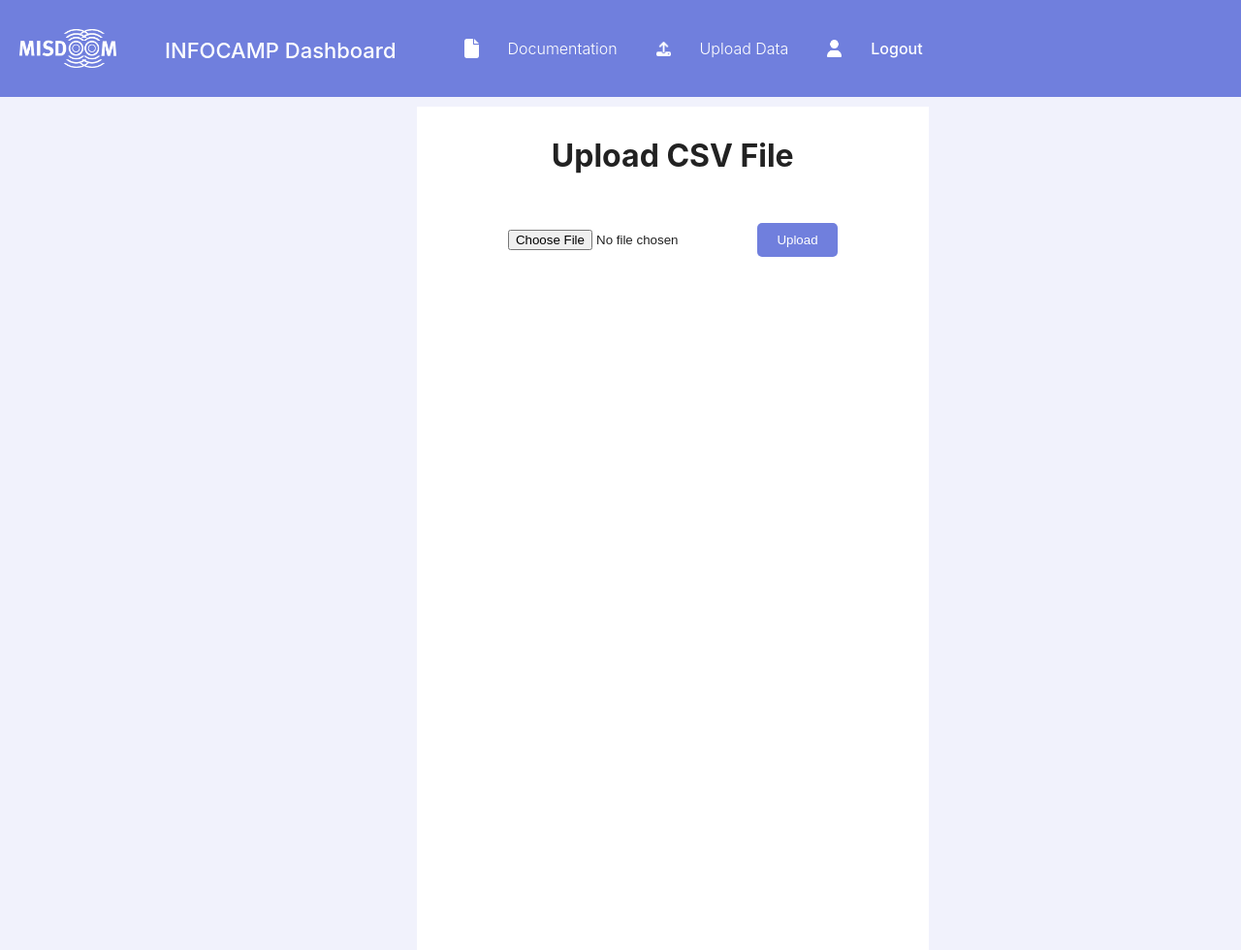
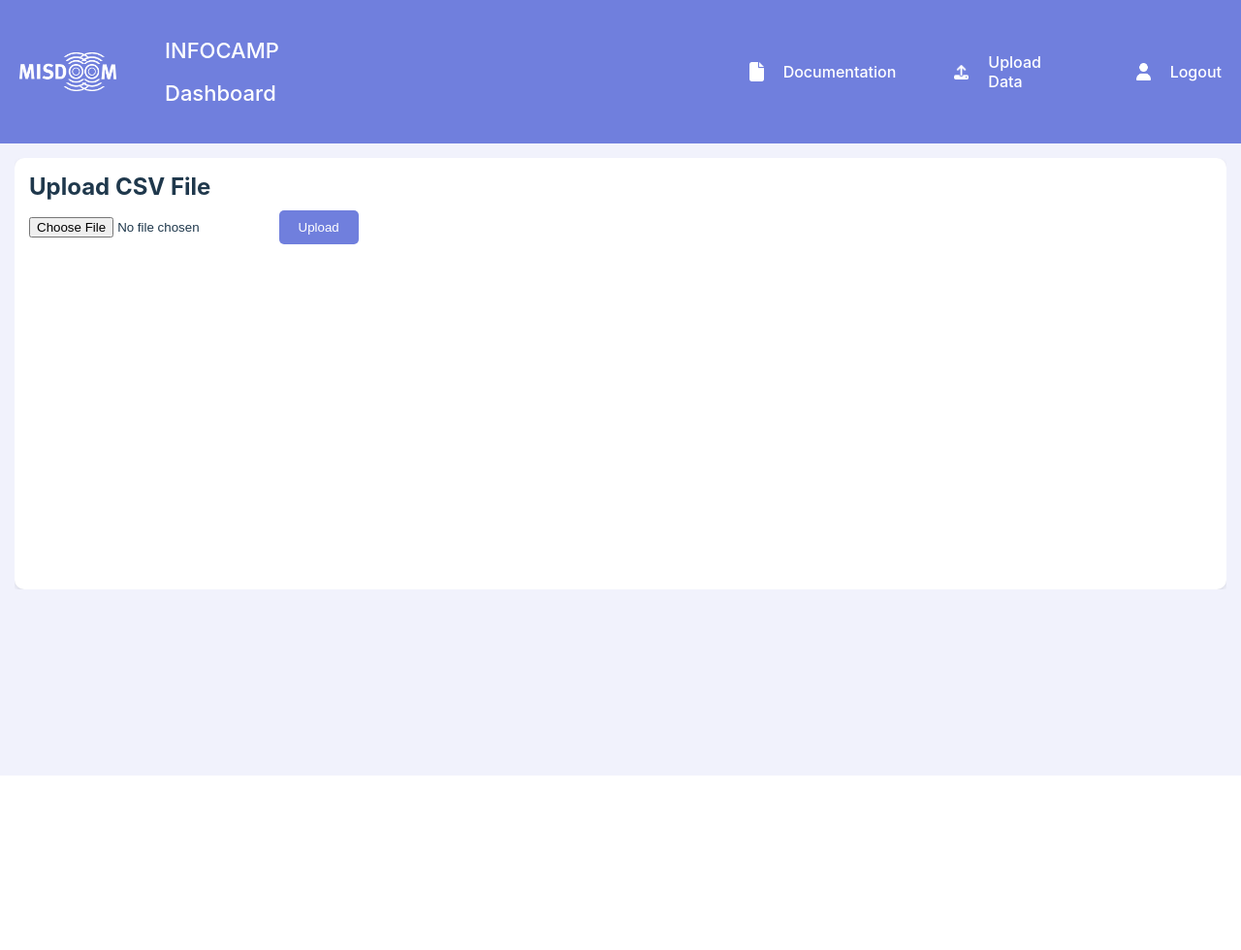
Before and after one commit to infocamp-muenster/infocamp, a Django app: page /upload/ in a window 1280 px wide. Shown: the whole page at 97% size. After the commit the page ends 800 px from the top, so only its background shows below. Run offline with Django 5.2, Linux system fonts and the light colour scheme.

Commit message:
restructured css + color vars

```diff
--- a/Frontend-Static/styles/style.css
+++ b/Frontend-Static/styles/style.css
@@ -1,103 +1,83 @@
-/* HTML Elements CSS*/
+:root {
+    --bg-color:#F1F2FC;
+    --font-color: #1F384C;
+    --bg-blue: #707FDD;
+    --white: #ffffff;
+    --dark-grey: #C4C7DB;
+    --link-hover: #f0f0f0;
+    --ms-yellow: #EAD30C;
+}
 body {
     margin: 0;
     font-family: "Inter", sans-serif;
-    color: #222;
-    background-color: #F1F2FC;
+    color: var(--font-color);
+    background-color: var(--bg-color);
 }
 .main-body {
     display: grid;
     grid-template-columns: repeat(12, [col-start] 1fr);
     grid-auto-rows: minmax(100px, auto);
-    grid-gap: 10px;
+    grid-gap: 15px;
     overflow-y: auto; /* Enable vertical scrolling */
+    margin: 15px 15px 0 15px;
 }
 .header {
-    grid-column: col-start / span 12;
-    grid-row: 1;
-    background-color: #707FDD;
+    background-color: var(--bg-blue);
     margin-left: -20px;
     display: flex;
 }
-.header-settings {
-    grid-column: col-start 12 / span 1;
-    grid-row: 1;
+.header a {
+    text-decoration: none;
+    display: flex;
+}
+.header div {
     margin: 0 20px 0 0;
     display: flex;
     align-items: center;
 }
-.header-upload {
-    grid-column: col-start 10 / span 2;
-    grid-row: 1;
-    display: flex;
-    align-items: center;
-    color: #fff;
-}
-.header-upload a {
+.header div a {
     font-weight: 500;
-    color: #ffffff;
+    color: var(--white);
     text-decoration: none;
 }
-.header-documentation {
-    grid-column: col-start 8 / span 1;
-    grid-row: 1;
-    display: flex;
-    align-items: center;
-    color: #fff;
-}
 .widget {
-    margin: 0 0 5px 0;
     font-family: "Inter",sans-serif;
     background-color: #fff;
     border-radius: 10px;
-    padding: 10px;
+    padding: 5px;
     box-shadow: 0 2px 4px rgba(0, 0, 0, 0.1);
     grid-column: span 6;
     grid-row: span 3;
 }
-
-/* Remaining CSS */
-
-
+.widget-pop-up {
+    grid-column: span 3;
+    background-color: var(--dark-grey);
+}
 .header h1{
-    margin: 30px;
+    margin: 30px 25% 30px 30px;
     font-weight: 500;
     font-size: 22px;
-    color: #ffffff;
+    color: var(--white);
     line-height: 2;
 }
 .header span {
     font-weight: 300;
 }
-.header-settings a {
-    font-weight: 500;
-    color: #ffffff;
-    text-decoration: none;
-}
-.header-documentation a {
-    font-weight: 500;
-    color: #ffffff;
-    text-decoration: none;
-}
-.header-settings-icon {
-    width: 30px;
-    height: 30px;
-    background-color: #fff;
-    border-radius: 30px;
-    margin-right: 10px;
+.widget h2 {
+    margin: 10px 0 10px 10px;
+    color: var(--font-color);
 }
 .widget h3 {
-    font-weight: 300;
-    margin: 20px 0 5px 20px;
+    font-weight: 500;
+    margin: 10px 0 0 10px;
+    color: var(--font-color);
 }
 .widget span {
     font-weight: 300;
-    color: #848484;
-    margin: 0 0 0 20px;
+    color: var(--font-color);
+    margin: 0 0 0 10px;
+    font-size: 14px;
 }
-
-
-/* Sidebar */
 .header img {
     width: 100px;
     object-fit: contain;
@@ -108,30 +88,23 @@ body {
     padding: 10px;
 }
 .import-section a {
-    color: #fff;
+    color: var(--white);
     font-weight: 300;
 }
-.upload_form {
-    grid-column: 5 / span 5;
-    grid-row: 2 / span 8;
-    background-color: #fff;
-    padding: 10px;
-    text-align: center;
-}
-.upload_form h1 {
-    margin-bottom: 50px;
-}
 .upload_form button {
-    background-color: #707FDD;
+    background-color: var(--bg-blue);
     border: none;
     color: #fff;
     padding: 10px 20px;
     border-radius: 5px;
 }
+.upload_form form {
+    margin: 10px;
+}
 /* Login Page CSS*/
 
 .login-div {
-    background-color: #8593ED;
+    background-color: var(--bg-blue);
     padding: 20px;
     border-radius: 10px;
     box-shadow: 0px 0px 10px rgba(0, 0, 0, 0.1);
@@ -147,28 +120,24 @@ body {
     margin: 10px 0;
 }
 .login-div p {
-    color: #fff;
+    color: var(--white);
 }
-
 .login-div h1 {
     margin-bottom: 20px;
     font-size: 24px;
-    color: #fff;
+    color: var(--white);
     text-align: center;
 }
 .login-div label {
-    color: #fff;
+    color: var(--white);
 }
-
 .login-div form {
     display: flex;
     flex-direction: column;
 }
-
 .login-div label {
     margin: 10px 0 5px;
 }
-
 .login-div input[type="text"],
 .login-div input[type="password"],
 .login-div input[type="email"] {
@@ -177,7 +146,7 @@ body {
     border-radius: 5px;
     margin-bottom: 15px;
     text-align: left;
-    color: #333;
+    color: var(--font-color);
 }
 
 .login-div input[type="submit"] {
@@ -185,29 +154,25 @@ body {
     border: none;
     border-radius: 5px;
     background-color: white;
-    color: #8593ED;
+    color: var(--bg-blue);
     font-weight: bold;
     cursor: pointer;
     transition: background-color 0.3s;
 }
-
 .login-div input[type="submit"]:hover {
-    background-color: #f0f0f0;
+    background-color: var(--link-hover);
 }
-
 .login-div p {
     margin: 20px 0 10px;
 }
-
 .login-div a {
-    color: white;
+    color: var(--white);
     text-decoration: none;
     font-weight: bold;
     transition: color 0.3s;
 }
-
 .login-div a:hover {
-    color: #f0f0f0;
+    color: var(--link-hover);
 }
 /*Error Messages Login*/
 .messages {
@@ -215,7 +180,7 @@ body {
     list-style: none;
 }
 .messages li {
-    background-color: #EAD30C;
+    background-color: var(--ms-yellow);
     width: fit-content;
     padding: 10px 20px;
     color: #fff;
--- a/Frontend/templates/Frontend/upload.html
+++ b/Frontend/templates/Frontend/upload.html
@@ -5,32 +5,37 @@
     <title>Infocamp</title>
     <link rel="stylesheet" href="{% static 'styles/style.css' %}">
 </head>
-<body class="main-body">
+<body>
     <header class="header">
+        <a href="/realtime" style="margin-right: 23%;">
             <img src="{% static 'images/misdoom_logo.png' %}" alt="Misdoom Logo", style="filter: brightness(0) invert(1);">
-        <h1>INFOCAMP Dashboard</h1>
+            <h1 style="margin: 30px 30px 30px 30px;">INFOCAMP Dashboard</h1>
+        </a>
         <div class="header-documentation">
-            <img src="{% static 'images/file-solid.png' %}" alt="File Solid", style="width: 15px; margin-right: 10px;">
-            <span>Documentation</span>
+            <img src="{% static 'images/file-solid.png' %}" alt="File Solid", style="width: 15px;">
+            <a href="/documentation/">Documentation</span>
         </div>
         <div class="header-upload">
-            <img src="{% static 'images/upload-solid.png' %}" alt="Upload Solid", style="width: 15px; margin-right: 10px;">
-            <span>Upload Data</span>
+            <img src="{% static 'images/upload-solid.png' %}" alt="Upload Solid", style="width: 15px;">
+            <a href="#">Upload Data</span>
         </div>
         <div class="header-settings">
-            <img src="{% static 'images/user-solid.png' %}" alt="User Solid", style="width: 15px; margin-right: 10px;">
-            <a href="logout/">Logout</a>
+            <img src="{% static 'images/user-solid.png' %}" alt="User Solid", style="width: 15px;">
+            <a href="/logout/">Logout</a>
         </div>
     </header>
-    <div class="upload_form">
-        <h1>Upload CSV File</h1>
+    <div class="main-body">
+        <div class="widget upload_form" style="grid-column: span 12;grid-row: span 4;">
+            <h2>Upload CSV File</h1>
             <form method="post" enctype="multipart/form-data">
                 {% csrf_token %}
                 <input type="file" name="csv_file" accept=".csv">
                 <button type="submit">Upload</button>
             </form>
         </div>
-
+    </div>
+    <!--
+    If data was uploaded it preview could be shown
     {% if data %}
     <h2>Uploaded Data</h2>
     <table border="1">
@@ -54,4 +59,5 @@
         </tbody>
     </table>
     {% endif %}
+    -->
 </body>
```
Also changed, not shown: Frontend/dashboard_main_view.py (+59 -58 lines), Frontend/header.py (+10 -8 lines), Frontend/templates/Frontend/docu.html (+16 -11 lines). Lines whose indentation alone changed are shown as unchanged.
